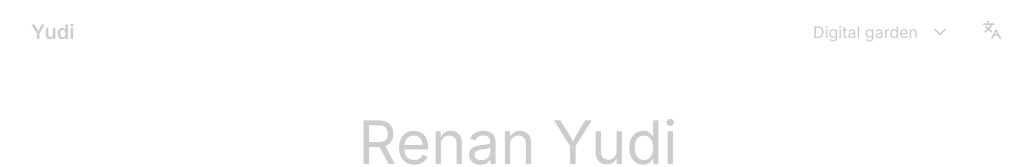
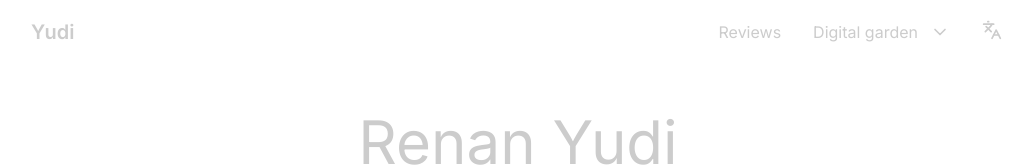
Before and after one commit to Yudi/Yudi.me, a SvelteKit app: page / in a window 1280 px wide. Shown: the top 167 px of the page, without its empty margins (122-1154 px from the left). Built offline with nearby package versions, Linux system fonts and the light colour scheme.

Commit message:
Add reviews

```diff
--- a/src/components/shared/navbar.svelte
+++ b/src/components/shared/navbar.svelte
@@ -4,12 +4,12 @@
 
 	const items: Items[] = [
 		{
+			name: 'common.navbar.reviews',
+			url: 'https://reviews.yudi.com.br'
+		},
+		{
 			name: 'common.navbar.digitalGarden',
 			children: [
-				{
-					name: 'common.navbar.digitalGarden.personal',
-					url: 'https://personal.yudi.me'
-				},
 				{
 					name: 'common.navbar.digitalGarden.studying',
 					url: 'https://studying.yudi.me'
--- a/src/lib/i18n/en/common.json
+++ b/src/lib/i18n/en/common.json
@@ -1,5 +1,6 @@
 {
     "navbar": {
+        "reviews": "Reviews",
         "digitalGarden": "Digital garden",
         "digitalGarden.personal": "Personal",
         "digitalGarden.studying": "Studying"
--- a/src/lib/i18n/pt/common.json
+++ b/src/lib/i18n/pt/common.json
@@ -1,5 +1,6 @@
 {
     "navbar": {
+        "reviews": "Resenhas",
         "digitalGarden": "Jardim digital",
         "digitalGarden.personal": "Pessoal",
         "digitalGarden.studying": "Estudos"
```
